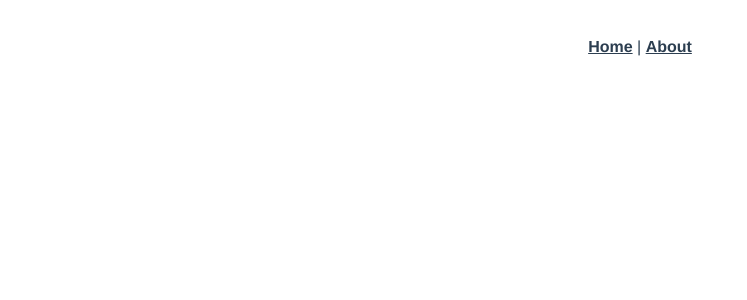
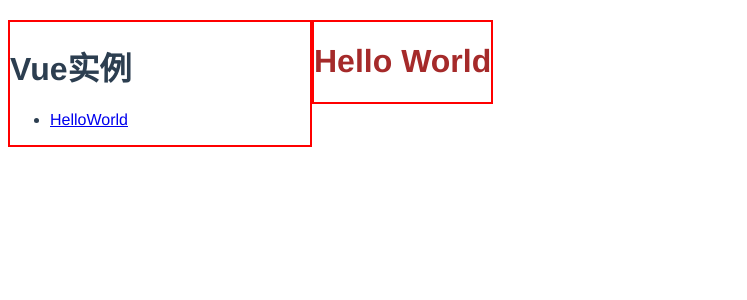
Before and after one commit to zhanyeye/vue-examples, a Vue app: page /#/example01 in a window 1280 px wide. Shown: the top 300 px of the page, without its empty margins (0-747 px from the left). Built offline with nearby package versions, Linux system fonts and the light colour scheme.

Commit message:
update 2019.04.09入口；配置；结构；组件；基本路由；

```diff
--- a/src/App.vue
+++ b/src/App.vue
@@ -1,31 +1,28 @@
 <template>
   <div id="app">
-    <div id="nav">
-      <router-link to="/">Home</router-link> |
-      <router-link to="/about">About</router-link>
+    <sidebar />
+    <div id="routerview">
+      <router-view />
     </div>
-    <router-view />
   </div>
 </template>
+<script>
+export default {
+  components: { sidebar: () => import("@/views/Sidebar") }
+};
+</script>
 
 <style>
 #app {
   font-family: "Avenir", Helvetica, Arial, sans-serif;
   -webkit-font-smoothing: antialiased;
   -moz-osx-font-smoothing: grayscale;
-  text-align: center;
   color: #2c3e50;
+  margin-top: 20px;
 }
-#nav {
-  padding: 30px;
-}
-
-#nav a {
-  font-weight: bold;
-  color: #2c3e50;
-}
-
-#nav a.router-link-exact-active {
-  color: #42b983;
+#routerview {
+  vertical-align: top;
+  border: 2px solid red;
+  display: inline-block;
 }
 </style>
--- a/src/components/HelloWorld.vue
+++ /dev/null
@@ -1,114 +0,0 @@
-<template>
-  <div class="hello">
-    <h1>{{ msg }}</h1>
-    <p>
-      For a guide and recipes on how to configure / customize this project,<br />
-      check out the
-      <a href="https://cli.vuejs.org" target="_blank" rel="noopener"
-        >vue-cli documentation</a
-      >.
-    </p>
-    <h3>Installed CLI Plugins</h3>
-    <ul>
-      <li>
-        <a
-          href="https://github.com/vuejs/vue-cli/tree/dev/packages/%40vue/cli-plugin-babel"
-          target="_blank"
-          rel="noopener"
-          >babel</a
-        >
-      </li>
-      <li>
-        <a
-          href="https://github.com/vuejs/vue-cli/tree/dev/packages/%40vue/cli-plugin-eslint"
-          target="_blank"
-          rel="noopener"
-          >eslint</a
-        >
-      </li>
-    </ul>
-    <h3>Essential Links</h3>
-    <ul>
-      <li>
-        <a href="https://vuejs.org" target="_blank" rel="noopener">Core Docs</a>
-      </li>
-      <li>
-        <a href="https://forum.vuejs.org" target="_blank" rel="noopener"
-          >Forum</a
-        >
-      </li>
-      <li>
-        <a href="https://chat.vuejs.org" target="_blank" rel="noopener"
-          >Community Chat</a
-        >
-      </li>
-      <li>
-        <a href="https://twitter.com/vuejs" target="_blank" rel="noopener"
-          >Twitter</a
-        >
-      </li>
-      <li>
-        <a href="https://news.vuejs.org" target="_blank" rel="noopener">News</a>
-      </li>
-    </ul>
-    <h3>Ecosystem</h3>
-    <ul>
-      <li>
-        <a href="https://router.vuejs.org" target="_blank" rel="noopener"
-          >vue-router</a
-        >
-      </li>
-      <li>
-        <a href="https://vuex.vuejs.org" target="_blank" rel="noopener">vuex</a>
-      </li>
-      <li>
-        <a
-          href="https://github.com/vuejs/vue-devtools#vue-devtools"
-          target="_blank"
-          rel="noopener"
-          >vue-devtools</a
-        >
-      </li>
-      <li>
-        <a href="https://vue-loader.vuejs.org" target="_blank" rel="noopener"
-          >vue-loader</a
-        >
-      </li>
-      <li>
-        <a
-          href="https://github.com/vuejs/awesome-vue"
-          target="_blank"
-          rel="noopener"
-          >awesome-vue</a
-        >
-      </li>
-    </ul>
-  </div>
-</template>
-
-<script>
-export default {
-  name: "HelloWorld",
-  props: {
-    msg: String
-  }
-};
-</script>
-
-<!-- Add "scoped" attribute to limit CSS to this component only -->
-<style scoped>
-h3 {
-  margin: 40px 0 0;
-}
-ul {
-  list-style-type: none;
-  padding: 0;
-}
-li {
-  display: inline-block;
-  margin: 0 10px;
-}
-a {
-  color: #42b983;
-}
-</style>
--- a/src/router.js
+++ b/src/router.js
@@ -1,24 +1,13 @@
 import Vue from "vue";
 import Router from "vue-router";
-import Home from "./views/Home.vue";
 
 Vue.use(Router);
-
 export default new Router({
   routes: [
     {
-      path: "/",
-      name: "home",
-      component: Home
-    },
-    {
-      path: "/about",
-      name: "about",
-      // route level code-splitting
-      // this generates a separate chunk (about.[hash].js) for this route
-      // which is lazy-loaded when the route is visited.
-      component: () =>
-        import(/* webpackChunkName: "about" */ "./views/About.vue")
+      path: "/example01",
+      // 延迟加载组件
+      component: () => import("@/views/example01/Example01.vue")
     }
   ]
 });
--- a/src/views/About.vue
+++ /dev/null
@@ -1,5 +0,0 @@
-<template>
-  <div class="about">
-    <h1>This is an about page</h1>
-  </div>
-</template>
--- a/src/views/Home.vue
+++ /dev/null
@@ -1,18 +0,0 @@
-<template>
-  <div class="home">
-    <img alt="Vue logo" src="../assets/logo.png" />
-    <HelloWorld msg="Welcome to Your Vue.js App" />
-  </div>
-</template>
-
-<script>
-// @ is an alias to /src
-import HelloWorld from "@/components/HelloWorld.vue";
-
-export default {
-  name: "home",
-  components: {
-    HelloWorld
-  }
-};
-</script>
--- /dev/null
+++ b/src/views/Sidebar.vue
@@ -0,0 +1,18 @@
+<template>
+  <div>
+    <h1>Vue实例</h1>
+    <ul>
+      <li>
+        <router-link to="/example01">HelloWorld</router-link>
+      </li>
+    </ul>
+  </div>
+</template>
+
+<style scoped>
+div {
+  width: 300px;
+  border: 2px solid red;
+  display: inline-block;
+}
+</style>
--- /dev/null
+++ b/src/views/example01/Example01.vue
@@ -0,0 +1,10 @@
+<template>
+  <div>
+    <h1>Hello World</h1>
+  </div>
+</template>
+<style scoped>
+h1 {
+  color: brown;
+}
+</style>
--- /dev/null
+++ b/vue.config.js
@@ -0,0 +1,23 @@
+// vue.config.js
+module.exports = {
+  // 开发环境配置
+  devServer: {
+    // 默认端口
+    port: 8081,
+    // 跨域代理设置
+    proxy: {
+      // 跨域请求相对路径，当以根路径发出请求，执行以下配置
+      "/api": {
+        // 目标地址，即开发测试时后端主机地址
+        target: "http://localhost:8080/",
+        // 修改请求header中来源为目标主机地址，实现跨域
+        changeOrigin: true
+      }
+    }
+  },
+  // 默认按部署在服务器根路径配置
+  // 编译时资源按相对路径声明，可部署在任意路径
+  publicPath: "./",
+  // 编译时是否生成map映射文件
+  productionSourceMap: false
+};
```
Also changed, not shown: 1 other file (tests, documents, lock files or other folders).
